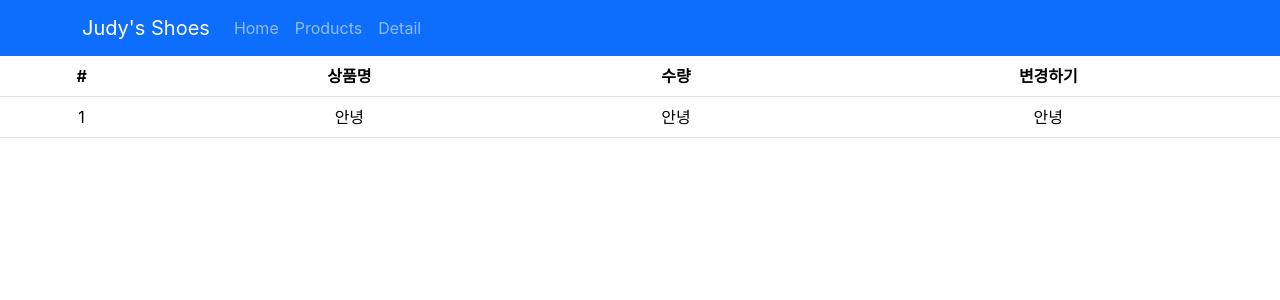
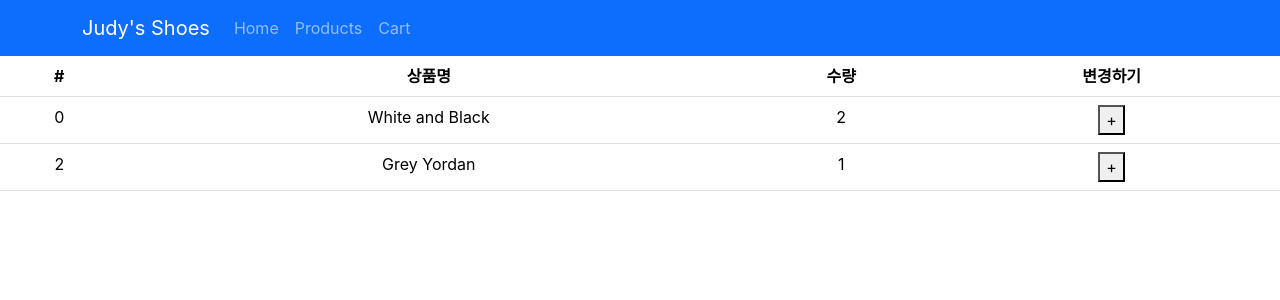
Before and after one commit to hoho-judy/react_shop, a React (Create React App) app: page /cart in a window 1280 px wide. Shown: the top 300 px of the page. Built offline with nearby package versions, Linux system fonts and the light colour scheme.

Commit message:
redux 추가

```diff
--- a/src/App.js
+++ b/src/App.js
@@ -26,11 +26,11 @@ function App() {
 
       <Navbar bg="primary" data-bs-theme="dark">
         <Container>
-          <Navbar.Brand href="#home">Judy's Shoes</Navbar.Brand>
+          <Navbar.Brand href="/">Judy's Shoes</Navbar.Brand>
           <Nav className="me-auto">
             <Nav.Link onClick={()=>{ navigate('/') }}>Home</Nav.Link>
             <Nav.Link href="#features">Products</Nav.Link>
-            <Nav.Link onClick={()=>{ navigate('/detail') }}>Detail</Nav.Link>
+            <Nav.Link onClick={()=>{ navigate('/cart') }}>Cart</Nav.Link>
           </Nav>
         </Container>
       </Navbar>
--- /dev/null
+++ b/src/cartDatas.js
@@ -0,0 +1,6 @@
+let cartDatas = [
+  { id: 0, name: "White and Black", count: 2 },
+  { id: 2, name: "Grey Yordan", count: 1 },
+];
+
+export default cartDatas;
--- a/src/components/Card.js
+++ b/src/components/Card.js
@@ -1,14 +1,18 @@
 /* eslint-disable */
 import { Col } from "react-bootstrap";
+import { useNavigate } from "react-router-dom";
 
 function Card(props) {
-    return (
-        <Col key={props.key}>
-            <img src={ props.shoe.img } width="80%" />
-            <h4>{ props.shoe.title }</h4>
-            <p>{ props.shoe.price }</p>
-        </Col>
-    )
+
+  let navigate = useNavigate();
+
+  return (
+    <Col key={props.key} onClick={()=>{ navigate('/detail/'+props.shoe.id) }}>
+      <img src={props.shoe.img} width="80%" />
+      <h4>{props.shoe.title}</h4>
+      <p>{props.shoe.price}</p>
+    </Col>
+  );
 }
 
 export default Card;
--- a/src/routes/Cart.js
+++ b/src/routes/Cart.js
@@ -1,8 +1,32 @@
-import {Table} from 'react-bootstrap';
+/* eslint-disable */
+import { Table } from "react-bootstrap";
+import { useDispatch, useSelector } from "react-redux";
+import { changeName, plusAge } from "./../store/useSlice.js";
+import { plusCount } from "./../store/cartSlice.js";
 
 function Cart() {
+  // redux에 등록된 모든 state를 가져와서 쓸 때 꺼내쓰는 방법
+  let a = useSelector((state) => {
+    return state;
+  });
+  // console.log(a.stock);
+
+  // redux에 등록된 특정 state를 꺼내오는 방법
+  let cartDatas = useSelector((state) => state.cart);
+
+  // store.js에 정의된 함수를 쓰려면 dispatch 써야함
+  let dispatch = useDispatch();
+
   return (
     <div>
+      {/* {a.user.name}의 장바구니 {a.user.age}살
+      <button
+        onClick={() => {
+          dispatch(plusAge());
+        }}
+      >
+        age+
+      </button> */}
       <Table>
         <thead>
           <tr>
@@ -13,16 +37,29 @@ function Cart() {
           </tr>
         </thead>
         <tbody>
-          <tr>
-            <td>1</td>
-            <td>안녕</td>
-            <td>안녕</td>
-            <td>안녕</td>
-          </tr>
+          {cartDatas.map((cart, i) => {
+            return (
+              <tr key={i}>
+                <td>{cart.id}</td>
+                <td>{cart.name}</td>
+                <td>{cart.count}</td>
+                <td>
+                  <button
+                    onClick={() => {
+                      // dispatch(changeName());
+                      dispatch(plusCount(cart.id));
+                    }}
+                  >
+                    +
+                  </button>
+                </td>
+              </tr>
+            );
+          })}
         </tbody>
       </Table>
     </div>
-  )
+  );
 }
 
 export default Cart;
--- a/src/routes/Detail.js
+++ b/src/routes/Detail.js
@@ -4,8 +4,10 @@ import { useParams } from "react-router-dom";
 import styled from 'styled-components';
 import { Container, Nav, Navbar, Row, Col } from "react-bootstrap";
 import TabContent from './TabContent.js';
-
 import { Context1 } from './../App.js';
+import { useDispatch } from 'react-redux';
+import { useNavigate } from "react-router-dom";
+import { order } from "./../store/cartSlice.js";
 
 const Button = styled.button`
   background: ${ props => props.bg }; // button 컴포넌트 쓸 때 색상을 파라미터로 받는 방법
@@ -24,6 +26,9 @@ function Detail(props) {
   let {id} = useParams(); // 라우터 url에 파라미터 붙어서 올 때 여기에 담겨져서 옴
   let [tab, setTab] = useState(0); // 탭 ui를 보여줄 상태(탭 3개니까 0, 1, 2로 변경)
   let [fade2, setFade2] = useState(''); // 서서히 나타나게 하는 효과를 주기 위한 state
+
+  let navigate = useNavigate();
+  let dispatch = useDispatch();
 
   // useEffect()는 Detail 컴포넌트가 mount, update 될 때 실행됨
   // 쓰는 이유 :  오래걸리는 소스나 html 렌더링 후에 실행되어야만 하는 것들, 타이머 등
@@ -77,11 +82,14 @@ function Detail(props) {
         </div>
         <div className="col-md-6">
           <input type="text" onChange={(e) => { setText(e.target.value) }}></input>
-
           <h4 className="pt-5">{filterdShoes.title}</h4>
+          <p>상품 ID : {filterdShoes.id}</p>
           <p>{filterdShoes.content}</p>
           <p>{filterdShoes.price}</p>
-          <button className="btn btn-danger">주문하기</button>
+          <button className="btn btn-danger" onClick={()=>{
+              dispatch(order(filterdShoes));
+              navigate('/cart');
+          }}>주문하기</button>
         </div>
       </div>
 
--- a/src/store.js
+++ b/src/store.js
@@ -1,5 +1,17 @@
-import { configureStore } from '@reduxjs/toolkit'
+import { configureStore, createSlice } from "@reduxjs/toolkit";
+import user from './store/useSlice.js'
+import cart from './store/cartSlice.js'
 
+let stock = createSlice({
+  name: "stock",
+  initialState: [10, 23, 445],
+});
+
+// 2. 위에서 만든 state를 등록
 export default configureStore({
-  reducer: { }
-})
+  reducer: {
+    user: user.reducer,
+    stock: stock.reducer,
+    cart: cart.reducer,
+  },
+});
--- /dev/null
+++ b/src/store/cartSlice.js
@@ -0,0 +1,36 @@
+import { createSlice } from "@reduxjs/toolkit";
+import cartDatas from "./../cartDatas";
+
+let cart = createSlice({
+    name: "cartDatas",
+    initialState: cartDatas,
+
+    reducers: {
+      plusCount(state, action) {
+        let item = state.find(item => {
+            return item.id === action.payload;
+        })
+        item.count += 1;
+      },
+      order(state, action) {
+        // action.payload.id가 기존 state 안에 있으면 해당 상품 수량을 +1
+        // 새로운 id이면 새 객체를 만들어서 state에 push
+        let a = state.find(item => {
+            return item.id === action.payload.id;
+        })
+        if(a) {
+            a.count += 1;
+        } else {
+            let newItem = {};
+            newItem.id = action.payload.id;
+            newItem.name = action.payload.title;
+            newItem.count = 1;
+            state.push(newItem);
+        }
+      },
+    },
+  });
+
+  export let { plusCount, order } = cart.actions;
+
+  export default cart;
--- /dev/null
+++ b/src/store/useSlice.js
@@ -0,0 +1,25 @@
+import { createSlice } from "@reduxjs/toolkit";
+
+// 1. state 작성은 createSlice안에 작성
+let user = createSlice({
+  name: "user",
+  initialState: { name: "judy", age: 20 },
+
+  // state 수정 함수 작성(기존 state가 파라미터로 올 수 있음)
+  reducers: {
+    changeName(state) {
+      state.name = "juyeon";
+    },
+    printName(state) {
+      console.log(`${state} kim`);
+    },
+    plusAge(state) {
+      state.age += 1;
+    },
+  },
+});
+
+// 만든 함수 이름을 모두 나열하고 한꺼번에 export
+export let { changeName, printName, plusAge } = user.actions;
+
+export default user;
```
